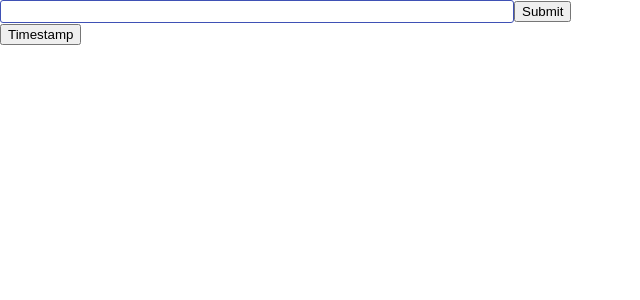
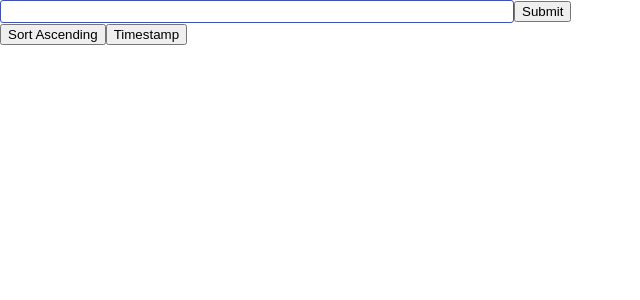
Before and after one commit to seanfoxinbox11/text-entry-list, a React (Create React App) app: page / in a window 1280 px wide. Shown: the top 300 px of the page, without its empty margins (0-640 px from the left). Built offline with nearby package versions, Linux system fonts and the light colour scheme.

Commit message:
Added alphabetical sort toggle button and functionality

```diff
--- a/src/TextEntryList.js
+++ b/src/TextEntryList.js
@@ -8,8 +8,7 @@ function TextEntryList(props) {
   const [sortDirection, setSortDirection] = useState(1); // props.defaultSortMode
 
 
-
-const onTextSubmited = (userSubmittedText) => {
+  const addUserInput = (userSubmittedText) => {
 
       /* Upon submission, the User inputs should be appended to a central store as strings, one entry per submission. This should trigger an
       Update to the UI that shows a list of the User inputs in the store, below the form fields. The list should display the User inputs in the order
@@ -24,9 +23,39 @@ const onTextSubmited = (userSubmittedText) => {
       }
   }
 
+  const sortAlphabetical = () => {
+    /* The first is a button that allows the User to toggle between showing the list in ascending
+    or descending alphabetical order. */
+
+    setUserInputs((userInputs) => {
+      const userInputsClone = [...userInputs];
+
+      // sort alphabetical
+      userInputsClone.sort(function(a, b) {
+        var textA = a.text.toUpperCase(); // ignore upper and lowercase
+        var textB = b.text.toUpperCase(); // ignore upper and lowercase
+        if (textA < textB) {
+          return -1 * sortDirection;
+        }
+        if (textA > textB) {
+          return 1 * sortDirection;
+        }
+
+        // must be equal
+        return 0;
+      });
+
+      return userInputsClone;
+
+    });
+
+    setSortDirection(sortDirection => sortDirection * -1);
+
+    console.log(userInputs);
+  }
+
 
 const sortByTimeStamp = () => {
-
   /* The second button should allow the User to reset the list back to the order in which
   the inputs were originally entered. */
 
@@ -41,15 +70,19 @@ const sortByTimeStamp = () => {
 
 
 
+
+
  return (
 
     <div className="textEntryList">
       {/* Initially present the User with one <input type="text"/> element and one <input type="submit"/> element.
       Users will enter some text (anything type-able in an input box) and click the submit button to submit. */}
 
-      <TextFieldSubmit submitCallback={onTextSubmited} />
+      <TextFieldSubmit submitCallback={addUserInput} />
 
-
+      <input type="button" className="sortingButton"
+      value={sortDirection > 0 ? "Sort Ascending" : "Sort Descending" }
+      onClick={sortAlphabetical} />
 
       <input type="button" className="sortingButton"
       value="Timestamp"
```
Lines whose indentation alone changed are shown as unchanged.
